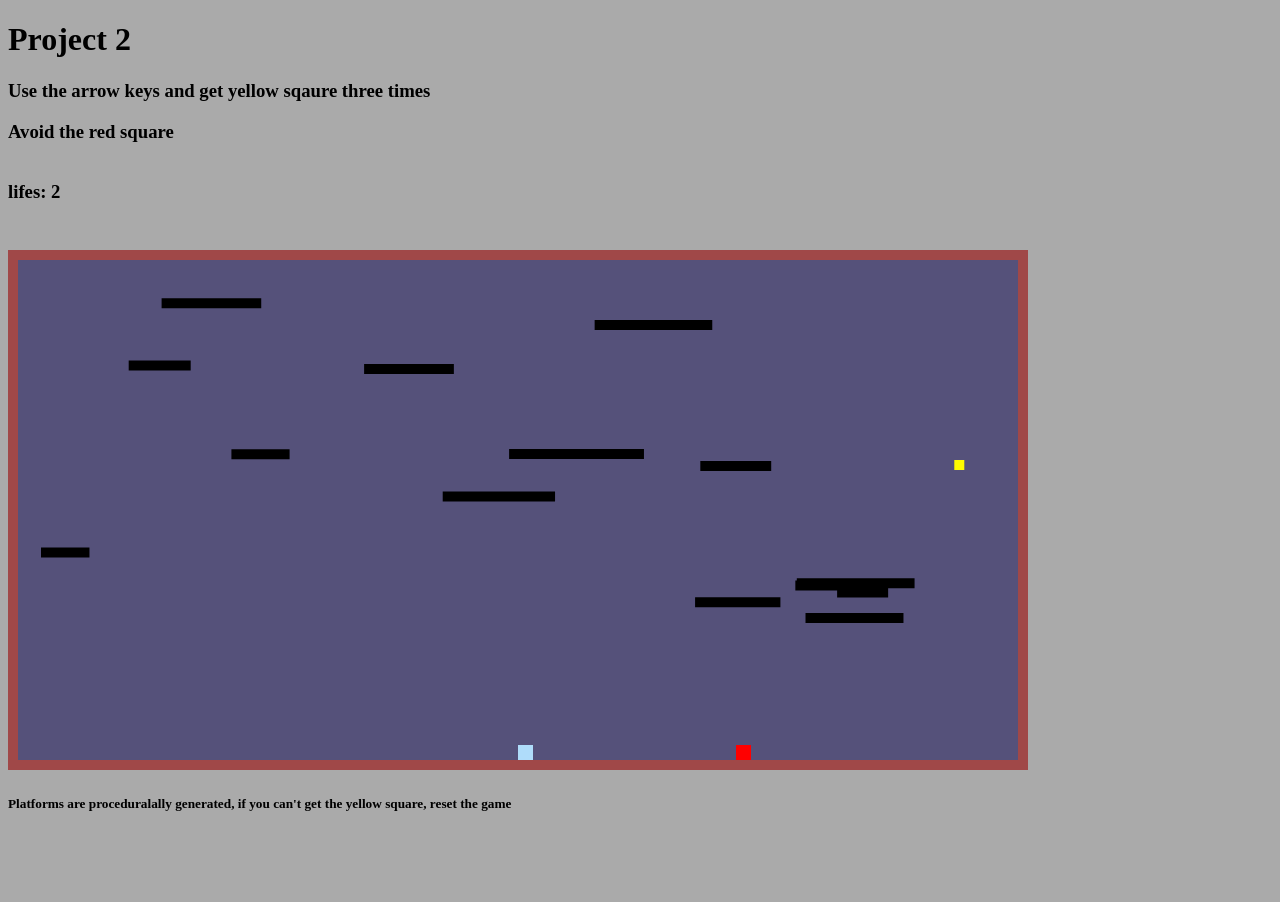
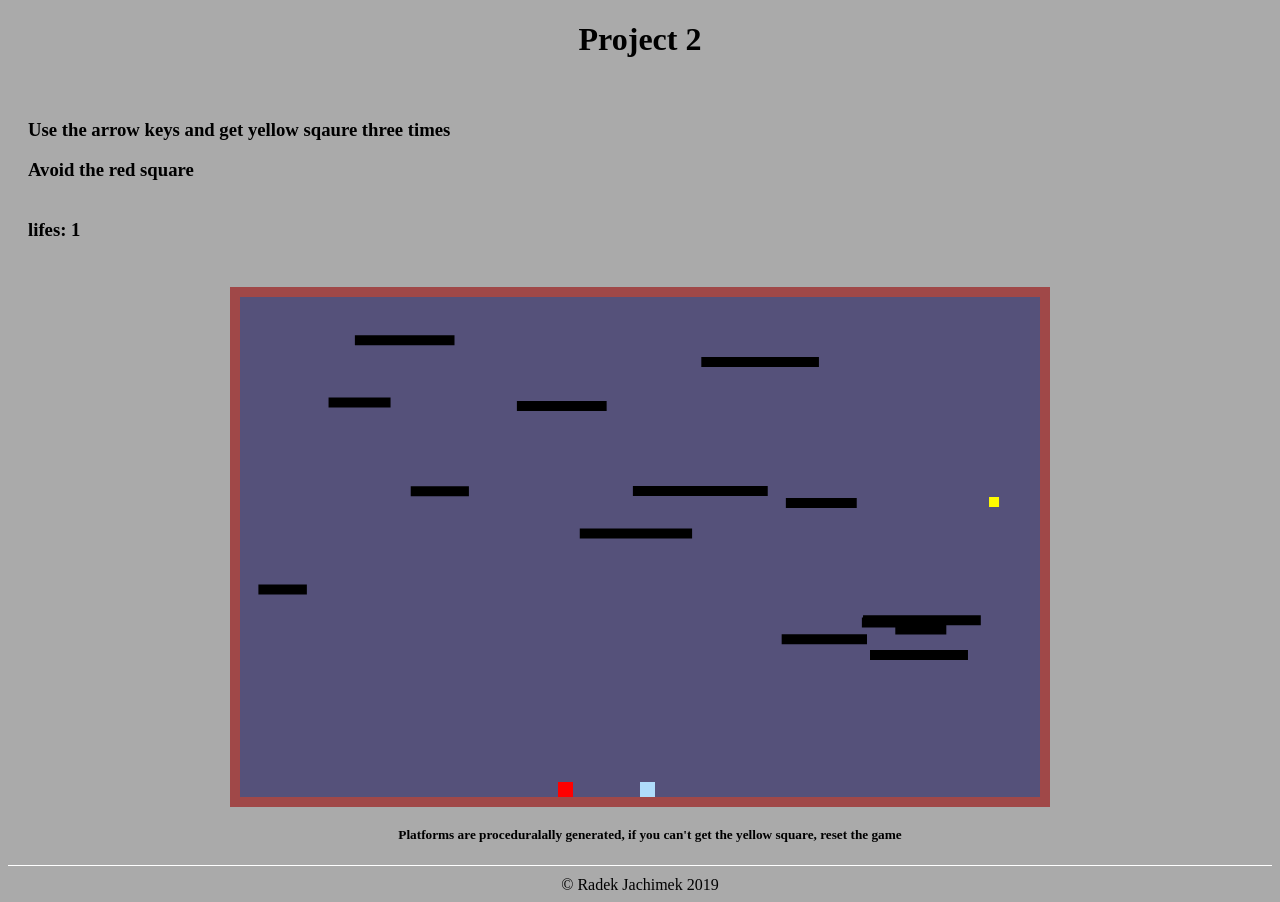
Before and after one commit to rjachimek/PlatformGame, a plain HTML site: page index.html in a window 1280 px wide. Before the commit the page ends 834 px from the top, so only its background shows below. Drawn offline with Linux system fonts and the light colour scheme.

Commit message:
dummy commits to fix github pages

```diff
--- a/css/style.css
+++ b/css/style.css
@@ -2,25 +2,45 @@ body {
     background: #aaaaaa;
 }
 
-h1 .main {
+h1 {
+    text-align: center;
+}
+
+.main {
     box-sizing: border-box;
-    width: 1000px;
+    width: 500px;
     height: 100px;
     padding: 20px;
 }
 
 #lifes {
     box-sizing: padding-box;
-    width: 1000px;
+    width: 100px;
     height: 50px;
     padding-top: 20px;
+    padding-left: 20px;
 }
 
+h5{
+    box-sizing: content-box;
+    margin-top: 20px;
+    padding-left: 20px;
+    text-align: center;
+}
 canvas {
     border: 10px solid #a04848;
     background: #55517a;
+    padding-left: 0;
+    padding-right: 0;
+    margin-left: auto;
+    margin-right: auto;
+    display: block;
 }
 
 footer {
+    box-sizing: border-box;
+    padding-top: 10px;
+    border-top: 1px solid white;
+    text-align: center;
     background: #aaaaaa;
 }
--- a/game.js
+++ b/game.js
@@ -5,7 +5,7 @@
 
 const canvas = document.getElementById("canvas");
 const ctx = canvas.getContext("2d");
-canvas.width = 1000;
+canvas.width = 800;
 canvas.height = 500;
 const cw = canvas.width;
 const ch = canvas.height;
--- a/index.html
+++ b/index.html
@@ -10,7 +10,6 @@
 </head>
 
 <body>
-
     <head>
         <h1>Project 2</h1>
     </head>
@@ -22,6 +21,7 @@
     <canvas id="canvas"></canvas>
     <h5>Platforms are proceduralally generated, if you can't get the yellow square, reset the game</h5>
     <script src="game.js"></script>
+    <footer> &copy; Radek Jachimek 2019</footer>
 </body>
 
 </html>
```
